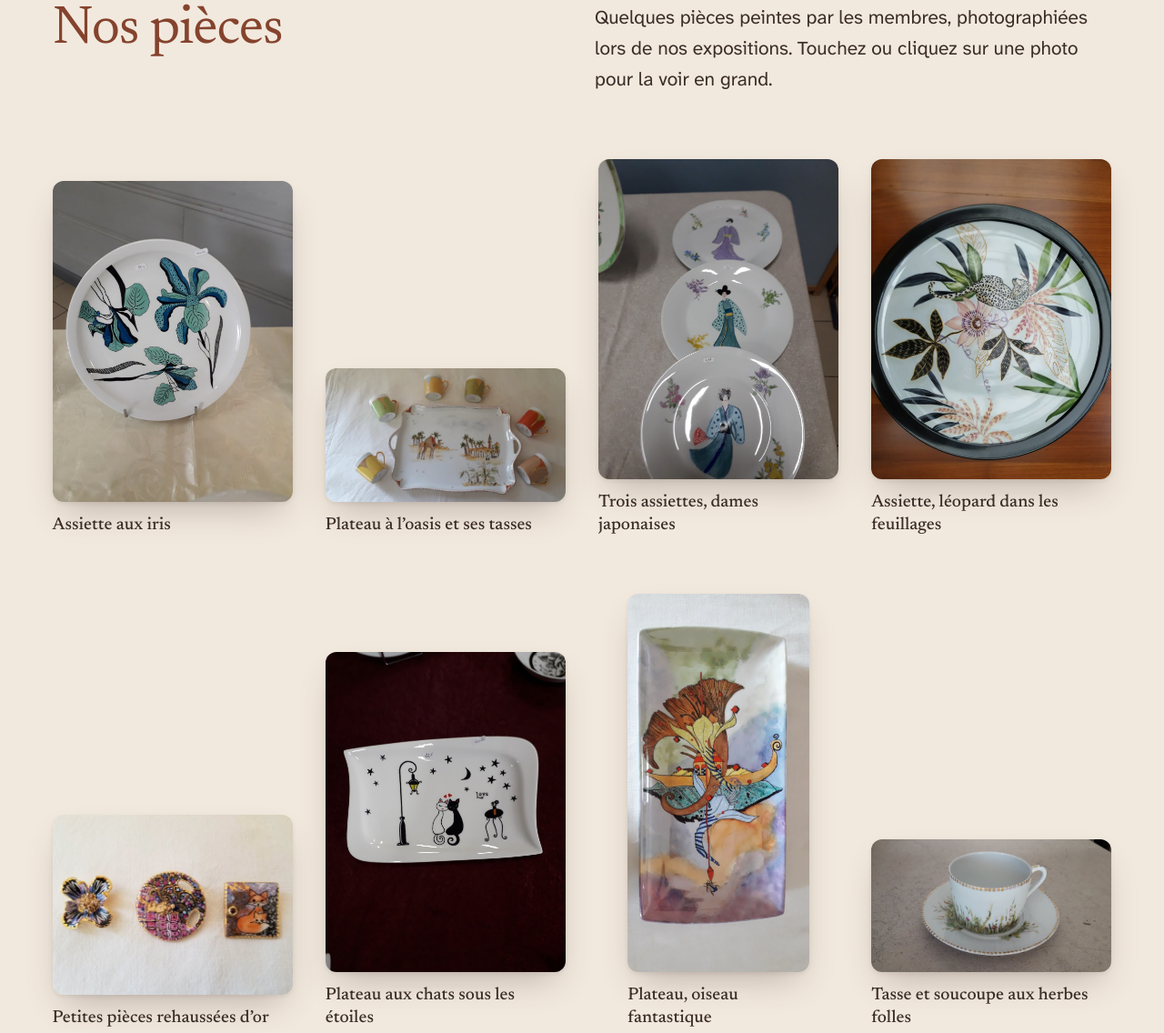
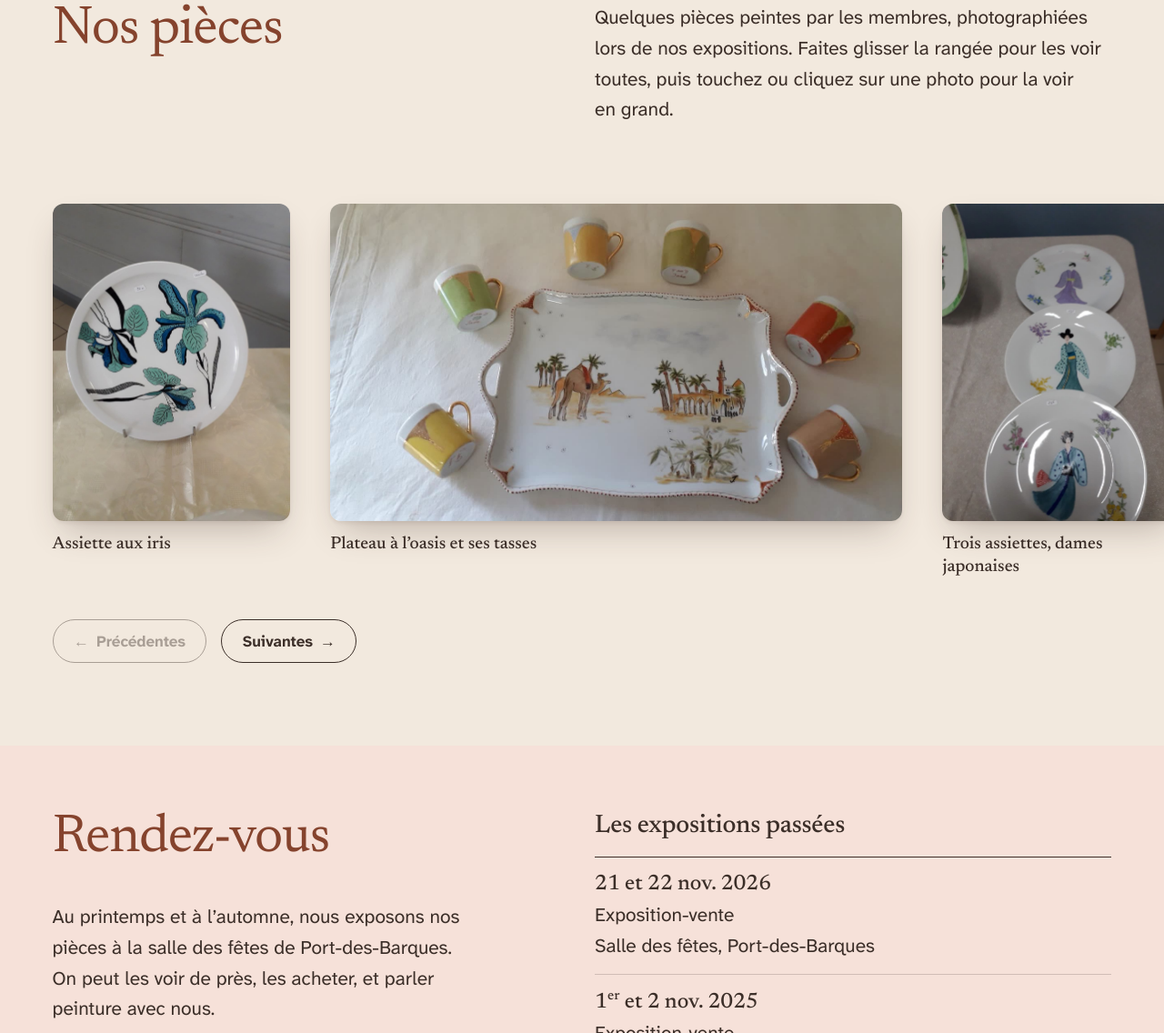
Before and after one commit to Ivar-lordbrock/porcelaine-des-demoiselles, a plain HTML site: page index.html in a window 1280 px wide. Shown: the part 2100-3236 px from the top of the page at 91% size. Drawn offline with Linux system fonts and the light colour scheme.

Commit message:
Galerie en rangée qui défile
Les 16 pièces ne s'empilent plus en grille : elles sont posées sur une
seule rangée qui défile de côté (doigt, souris, clavier, ou boutons
« Précédentes » / « Suivantes »). Photos alignées sur une même ligne,
sans recadrage ; la visionneuse ne change pas. Sans JavaScript, la
rangée défile quand même.

Co-Authored-By: Claude Opus 5.5 <noreply@anthropic.com>

```diff
--- a/css/galerie.css
+++ b/css/galerie.css
@@ -2,55 +2,38 @@
    galerie.css — la table des pièces et la visionneuse (photo agrandie)
    ========================================================= */
 
-/* Les pièces gardent leurs proportions (rien n'est rogné)
-   et chaque rangée est centrée sur une même ligne.
-   2 colonnes sur téléphone, 3 sur tablette, 4 sur grand écran. */
+/* Toutes les pièces sont posées sur une même ligne, comme sur la table
+   de l'exposition, et la rangée défile de côté : au doigt, à la souris,
+   avec les flèches du clavier ou avec les boutons dessous.
+   Les photos gardent leurs proportions (rien n'est rogné).
+   --h est la hauteur réservée aux photos. */
 .galerie {
-  display: grid;
-  grid-template-columns: repeat(2, minmax(0, 1fr));
-  gap: clamp(2.5rem, 1.5rem + 3vw, 4.5rem) clamp(1rem, 0.25rem + 2.5vw, 3rem);
-  align-items: end;
+  --h: clamp(15rem, 9rem + 16vw, 24rem);
+  display: flex;
+  align-items: flex-start;
+  gap: clamp(1.5rem, 0.75rem + 2.5vw, 3rem);
   margin-top: var(--espace-5);
+  /* La rangée va jusqu'au bord de l'écran ; la première pièce reste alignée sur le titre */
+  margin-inline: calc(-1 * var(--marge));
+  padding: 1rem var(--marge) 1.25rem;
+  scroll-padding-inline: var(--marge);
+  overflow-x: auto;
+  overscroll-behavior-x: contain;
+  scroll-snap-type: x mandatory;
+  scrollbar-width: thin;
+  scrollbar-color: color-mix(in srgb, var(--encre-douce) 55%, transparent) transparent;
 }
 
-/* Une pièce seule sur la dernière rangée se place au milieu */
-.galerie__item:last-child:nth-child(2n + 1) {
-  grid-column: 1 / -1;
+.galerie:focus-visible {
+  outline-offset: -3px;
 }
 
-@media (min-width: 48rem) {
-  .galerie {
-    grid-template-columns: repeat(3, minmax(0, 1fr));
-  }
-
-  .galerie__item:last-child:nth-child(2n + 1) {
-    grid-column: auto;
-  }
-
-  .galerie__item:last-child:nth-child(3n + 1) {
-    grid-column: 1 / -1;
-  }
-}
-
-@media (min-width: 72rem) {
-  .galerie {
-    grid-template-columns: repeat(4, minmax(0, 1fr));
-  }
-
-  .galerie__item:last-child:nth-child(3n + 1) {
-    grid-column: auto;
-  }
-
-  .galerie__item:last-child:nth-child(4n + 1) {
-    grid-column: 1 / -1;
-  }
-}
-
-/* Chaque pièce prend la largeur de sa photo ; sa légende passe à la ligne dessous */
+/* Chaque pièce : la photo debout en bas de sa place, la légende dessous */
 .galerie__item {
-  width: fit-content;
-  max-width: 100%;
-  margin-inline: auto;
+  display: grid;
+  grid-template-rows: var(--h) auto;
+  flex: none;
+  scroll-snap-align: start;
 }
 
 .galerie__item figcaption {
@@ -64,6 +47,8 @@
 }
 
 .galerie__lien {
+  align-self: end;
+  justify-self: start;
   display: block;
   border-radius: 12px;
   cursor: zoom-in;
@@ -71,10 +56,36 @@
 
 .galerie__lien img {
   width: auto;
-  max-height: min(26rem, 70vh);
+  height: auto;
+  max-height: var(--h);
+  max-width: min(78vw, 40rem);
   border-radius: 12px;
   box-shadow: var(--ombre);
   transition: transform 360ms var(--douceur), box-shadow 360ms var(--douceur);
+}
+
+/* Les boutons « Précédentes » et « Suivantes » (seulement avec JavaScript) */
+.galerie__commandes {
+  display: none;
+  gap: var(--espace-2);
+  margin-top: var(--espace-3);
+}
+
+.js .galerie__commandes {
+  display: flex;
+}
+
+.galerie__fleche {
+  gap: 0.5rem;
+}
+
+.galerie__fleche[aria-disabled="true"] {
+  opacity: 0.4;
+  cursor: default;
+}
+
+.galerie__fleche[aria-disabled="true"]:hover {
+  background: transparent;
 }
 
 /* Survol ou clavier : on soulève un peu la pièce de la table */
--- a/index.html
+++ b/index.html
@@ -118,11 +118,12 @@
         <div class="partie__grille">
           <h2 class="partie__titre" id="titre-galerie">Nos pièces</h2>
           <div class="partie__corps">
-            <p class="partie__intro">Quelques pièces peintes par les membres, photographiées lors de nos expositions. Touchez ou cliquez sur une photo pour la voir en grand.</p>
+            <p class="partie__intro">Quelques pièces peintes par les membres, photographiées lors de nos expositions. Faites glisser la rangée pour les voir toutes, puis touchez ou cliquez sur une photo pour la voir en grand.</p>
           </div>
         </div>
 
-        <div class="galerie">
+        <!-- La rangée de pièces : elle défile de côté (doigt, souris, clavier ou boutons dessous) -->
+        <div class="galerie" id="galerie-rangee" role="region" aria-label="Nos pièces, à faire défiler" tabindex="0">
           <figure class="galerie__item">
             <a class="galerie__lien" href="./images/galerie/assiette-iris.jpg">
               <img src="./images/galerie/assiette-iris.jpg" width="1050" height="1400" loading="lazy"
@@ -250,6 +251,12 @@
             </a>
             <figcaption>Assiette à l’oiseau d’eau</figcaption>
           </figure>
+        </div>
+
+        <!-- Boutons pour faire défiler la rangée (affichés seulement avec JavaScript) -->
+        <div class="galerie__commandes">
+          <button class="bouton galerie__fleche" type="button" data-sens="-1" aria-controls="galerie-rangee" aria-label="Pièces précédentes"><span aria-hidden="true">←</span> Précédentes</button>
+          <button class="bouton galerie__fleche" type="button" data-sens="1" aria-controls="galerie-rangee" aria-label="Pièces suivantes">Suivantes <span aria-hidden="true">→</span></button>
         </div>
       </div>
     </section>
--- a/js/galerie.js
+++ b/js/galerie.js
@@ -1,8 +1,45 @@
 /* =========================================================
-   galerie.js — agrandir une photo de la galerie au clic.
-   Sans ce script, le site marche quand même : le lien ouvre
-   simplement la photo. Rien à modifier ici pour ajouter une photo.
+   galerie.js — faire défiler la rangée de pièces avec les boutons,
+   et agrandir une photo au clic.
+   Sans ce script, le site marche quand même : la rangée défile au doigt
+   ou à la souris, et le lien ouvre simplement la photo.
+   Rien à modifier ici pour ajouter une photo.
    ========================================================= */
+
+// Les boutons « Précédentes » et « Suivantes » sous la rangée
+(function () {
+  var rangee = document.getElementById("galerie-rangee");
+  var boutons = Array.prototype.slice.call(document.querySelectorAll(".galerie__fleche"));
+  if (!rangee || !boutons.length) return;
+
+  var douceur = window.matchMedia("(prefers-reduced-motion: reduce)").matches ? "auto" : "smooth";
+
+  // Un bouton est grisé quand on est déjà au début (ou à la fin) de la rangée.
+  function mettreAJour() {
+    var fin = rangee.scrollWidth - rangee.clientWidth - 2;
+    boutons.forEach(function (bouton) {
+      var versLaFin = bouton.getAttribute("data-sens") === "1";
+      var bloque = versLaFin ? rangee.scrollLeft >= fin : rangee.scrollLeft <= 2;
+      bouton.setAttribute("aria-disabled", bloque ? "true" : "false");
+    });
+  }
+
+  boutons.forEach(function (bouton) {
+    bouton.addEventListener("click", function () {
+      if (bouton.getAttribute("aria-disabled") === "true") return;
+      // On avance d'à peu près une largeur d'écran de pièces.
+      var pas = Math.max(rangee.clientWidth * 0.8, 200);
+      rangee.scrollBy({ left: Number(bouton.getAttribute("data-sens")) * pas, behavior: douceur });
+    });
+  });
+
+  rangee.addEventListener("scroll", mettreAJour, { passive: true });
+  window.addEventListener("resize", mettreAJour);
+  window.addEventListener("load", mettreAJour);
+  mettreAJour();
+})();
+
+// La visionneuse : la photo en grand, avec son nom
 (function () {
   var liens = Array.prototype.slice.call(document.querySelectorAll(".galerie__lien"));
   var boite = document.getElementById("visionneuse");
```
Also changed, not shown: .impeccable/design.json, 2 other files.
